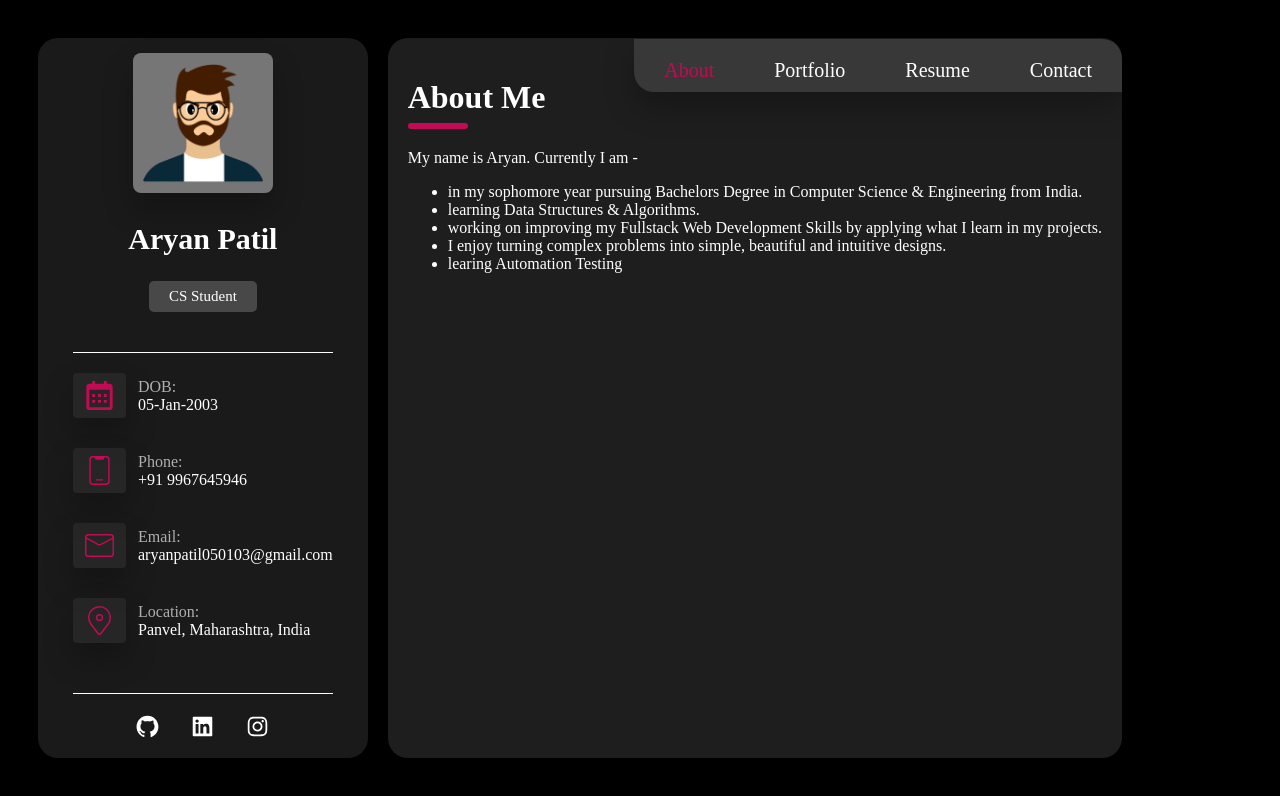
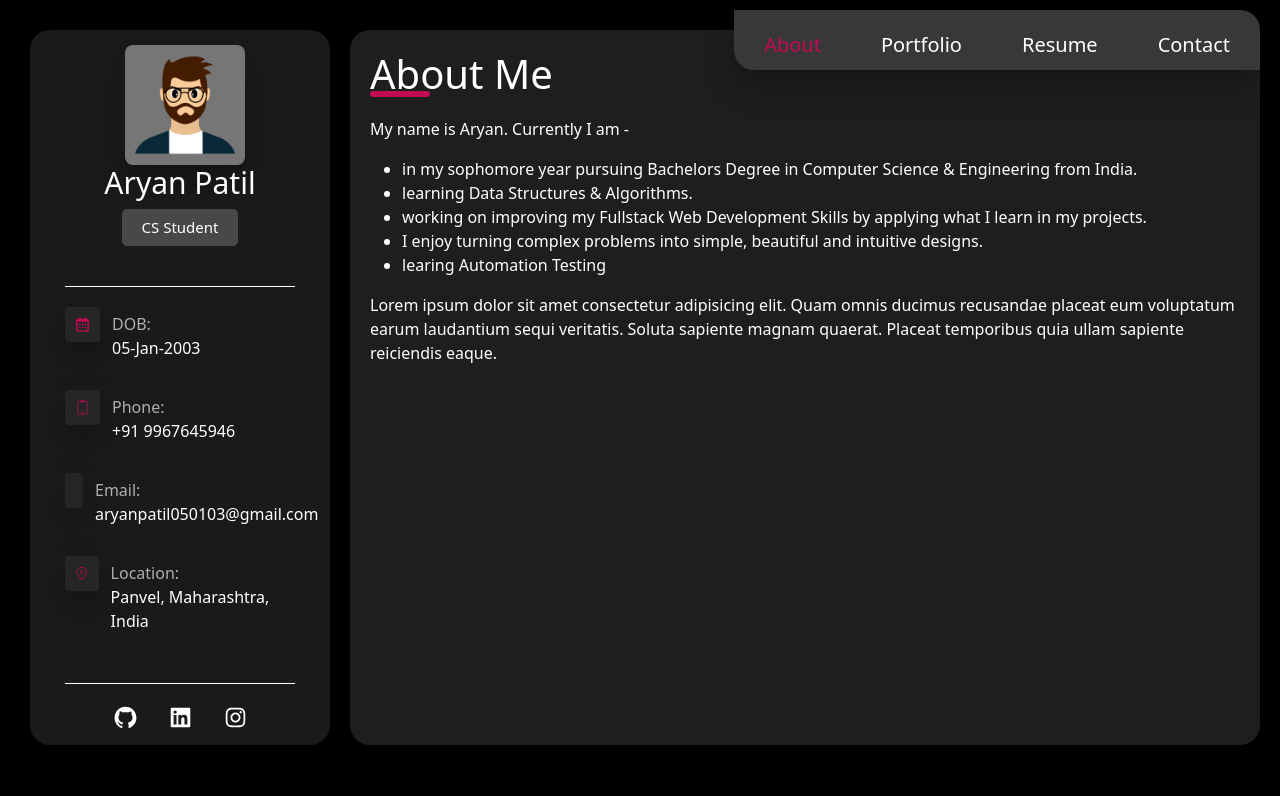
Before and after one commit to Aryan-Patil/Portfolio, a React (Create React App) app: page / in a window 1280 px wide. Shown: the top 796 px of the page. Built offline with nearby package versions, Linux system fonts and the light colour scheme.

Commit message:
Added bootstrap

```diff
--- a/package.json
+++ b/package.json
@@ -6,6 +6,7 @@
     "@testing-library/jest-dom": "^5.16.5",
     "@testing-library/react": "^13.4.0",
     "@testing-library/user-event": "^13.5.0",
+    "bootstrap": "^5.2.3",
     "react": "^18.2.0",
     "react-dom": "^18.2.0",
     "react-router-dom": "^6.6.0",
--- a/public/index.html
+++ b/public/index.html
@@ -4,6 +4,7 @@
     <meta charset="utf-8" />
     <link rel="icon" href="%PUBLIC_URL%/favicon.ico" />
     <meta name="viewport" content="width=device-width, initial-scale=1" />
+    <link href="https://cdn.jsdelivr.net/npm/bootstrap@5.2.3/dist/css/bootstrap.min.css" rel="stylesheet" integrity="sha384-rbsA2VBKQhggwzxH7pPCaAqO46MgnOM80zW1RWuH61DGLwZJEdK2Kadq2F9CUG65" crossorigin="anonymous">
     <meta name="theme-color" content="#000000" />
     <meta
       name="description"
@@ -39,5 +40,7 @@
       To begin the development, run `npm start` or `yarn start`.
       To create a production bundle, use `npm run build` or `yarn build`.
     -->
+    <script src="https://cdn.jsdelivr.net/npm/bootstrap@5.2.3/dist/js/bootstrap.bundle.min.js" integrity="sha384-kenU1KFdBIe4zVF0s0G1M5b4hcpxyD9F7jL+jjXkk+Q2h455rYXK/7HAuoJl+0I4" crossorigin="anonymous"></script>
+
   </body>
 </html>
--- a/src/Components/About.js
+++ b/src/Components/About.js
@@ -19,6 +19,7 @@
                 </ul>
             </div>
 
+            <div className="fake">Lorem ipsum dolor sit amet consectetur adipisicing elit. Quam omnis ducimus recusandae placeat eum voluptatum earum laudantium sequi veritatis. Soluta sapiente magnam quaerat. Placeat temporibus quia ullam sapiente reiciendis eaque.</div>
         </div>
     )
 }
--- a/src/Components/Css/Header.css
+++ b/src/Components/Css/Header.css
@@ -41,3 +41,8 @@
         font-size: 15px;
     }
 }
+@media (max-width:340px) {
+    .Header-name{
+        margin: 15px;
+    }
+}
--- a/src/Components/Css/home.css
+++ b/src/Components/Css/home.css
@@ -7,6 +7,7 @@
     margin-right: 20px;
     padding: 20px;
     border-radius: 20px;
+
 }
 @media (max-width:1100px) {
     .Home{
```
Also changed, not shown: 1 other file (tests, documents, lock files or other folders).
